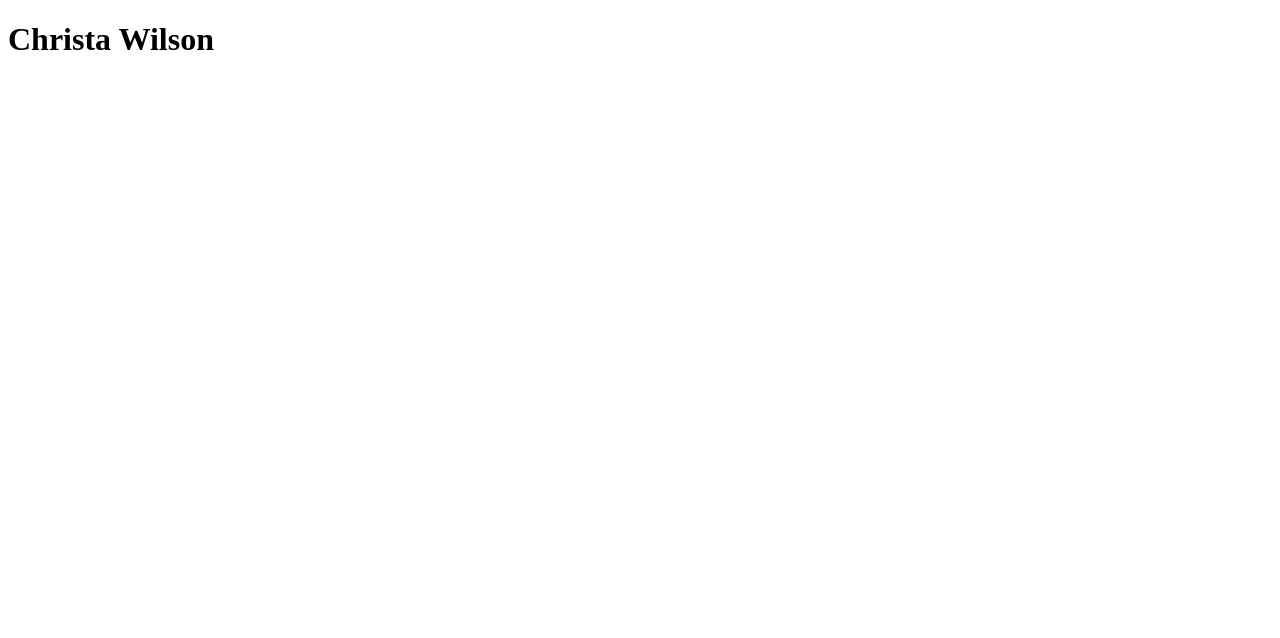
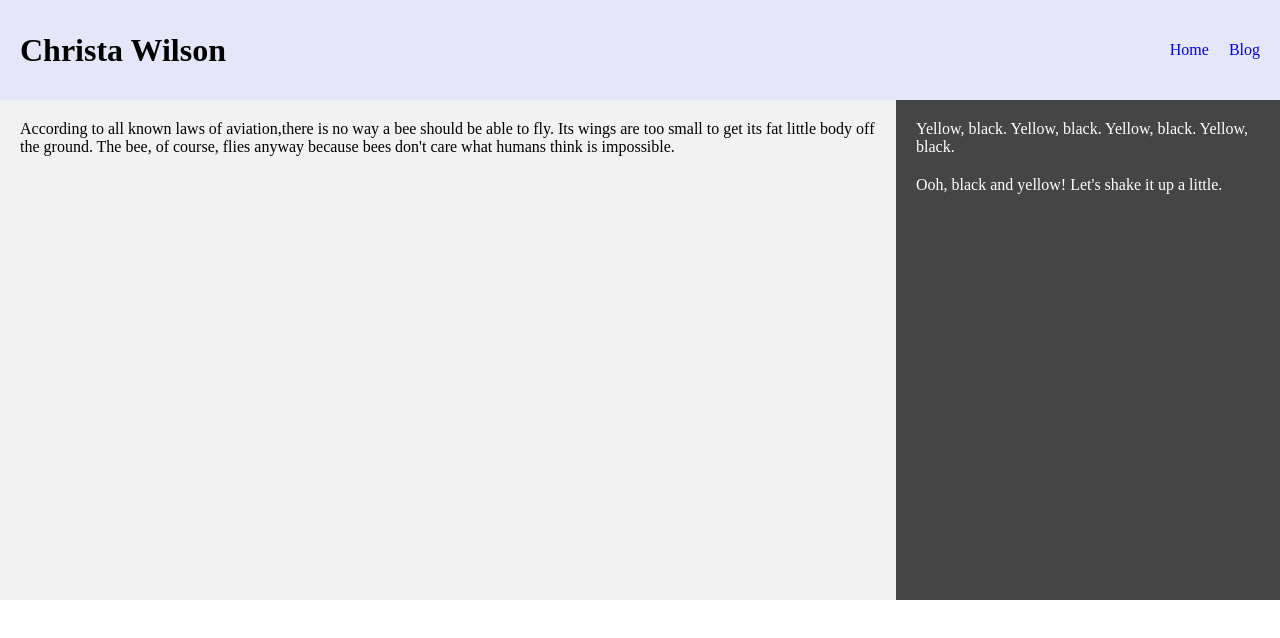
Before and after one commit to cwilso01-su/Lab-1, a plain HTML site: page index.html in a window 1280 px wide. Drawn offline with Linux system fonts and the light colour scheme.

Commit message:
lab 1 completed

```diff
--- a/index.html
+++ b/index.html
@@ -5,9 +5,34 @@
     <meta name="viewport" content="width=device-width, initial-scale=1.0">
     <meta http-equiv="X-UA-Compatible" content="ie=edge">
     <title>IST 363 Lab 1</title>
+    <link rel="stylesheet" href="./style.css">
 </head>
 <body>
-    <h1>Christa Wilson</h1>
-
+    <div class="header">
+        <div class="name">
+            <h1>Christa Wilson</h1>
+        </div>
+        <div class="list">
+            <ul>
+                <a href="./index.html"><li>Home</li></a>
+                <a href="./blog.html"><li>Blog</li></a>
+            </ul>
+        </div>
+    </div>
+    <div class="main">
+        <div class="content">
+            <p>
+                According to all known laws of aviation,there is no way a bee should be able to fly. Its wings are too small to get its fat little body off the ground. The bee, of course, flies anyway because bees don't care what humans think is impossible.
+            </p>
+        </div>
+        <div class="sidebar">
+            <p>
+                Yellow, black. Yellow, black. Yellow, black. Yellow, black.
+            </p>
+            <p>
+                Ooh, black and yellow! Let's shake it up a little.
+            </p>
+        </div>
+    </div>
 </body>
 </html>
--- /dev/null
+++ b/style.css
@@ -0,0 +1,55 @@
+html {
+    padding: 0px;
+    margin: 0px;
+}
+body {
+    padding: 0px;
+    margin: 0px;
+}
+.header {
+    height: 60px;
+    line-height: 60px;
+    padding: 20px;
+    background-color: lavender;
+    display: flex;
+    justify-content: space-between;
+}
+h1 {
+    margin: 0px;
+}
+ul {
+    list-style: none;
+    padding: 0px;
+    margin: 0px;
+    display: flex;
+}
+li {
+    margin-left: 20px;
+}
+a {
+    text-decoration: none;
+}
+.main {
+    display: flex;
+}
+.content {
+    width: 70%;
+    background-color: #f2f2f2;
+    min-height: 500px;
+}
+.sidebar {
+    width: 30%;
+    background-color: #454545;
+    color: white;
+    min-height: 500px;
+}
+p {
+    margin: 20px;
+}
+.blog-post {
+    margin: 10px;
+    padding: 10px;
+    background-color: white;
+    border: 2px solid lightgrey;
+    border-radius: 3px;
+}
```
Also changed, not shown: blog.html (added, +60 -0 lines), images/city-q-g-200-200-7.jpg (added), 1 other file.
